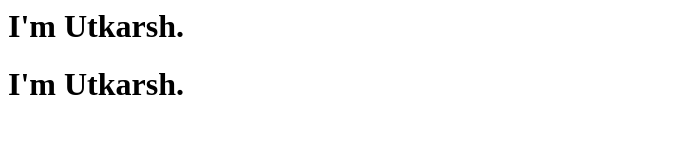
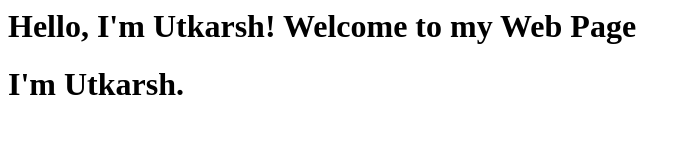
Before and after one commit to utkarshk03/utkarshk03, a plain HTML site: page index.html in a window 1280 px wide. Shown: the whole page, without its empty margins (0-691 px from the left). Drawn offline with Linux system fonts and the light colour scheme.

Commit message:
Update index.html

```diff
--- a/index.html
+++ b/index.html
@@ -1,2 +1,5 @@
+<style>
+  h1 {background color: red}
+</style>
+<h1> Hello, I'm Utkarsh! Welcome to my Web Page </h1>
 <h1> I'm Utkarsh. </h1>
-<h1> I'm Utkarsh. </h1>
```
